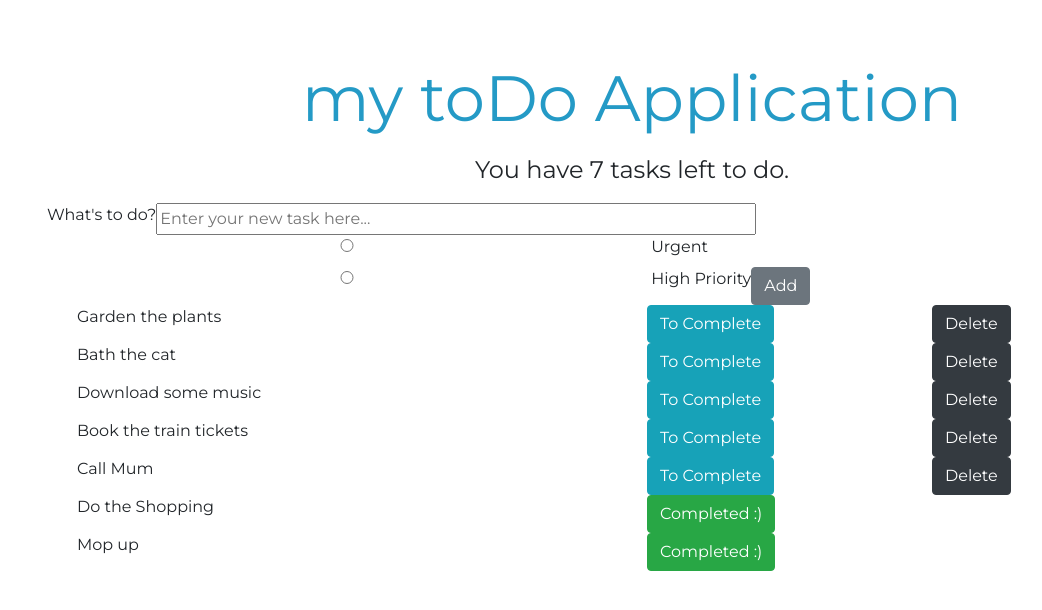
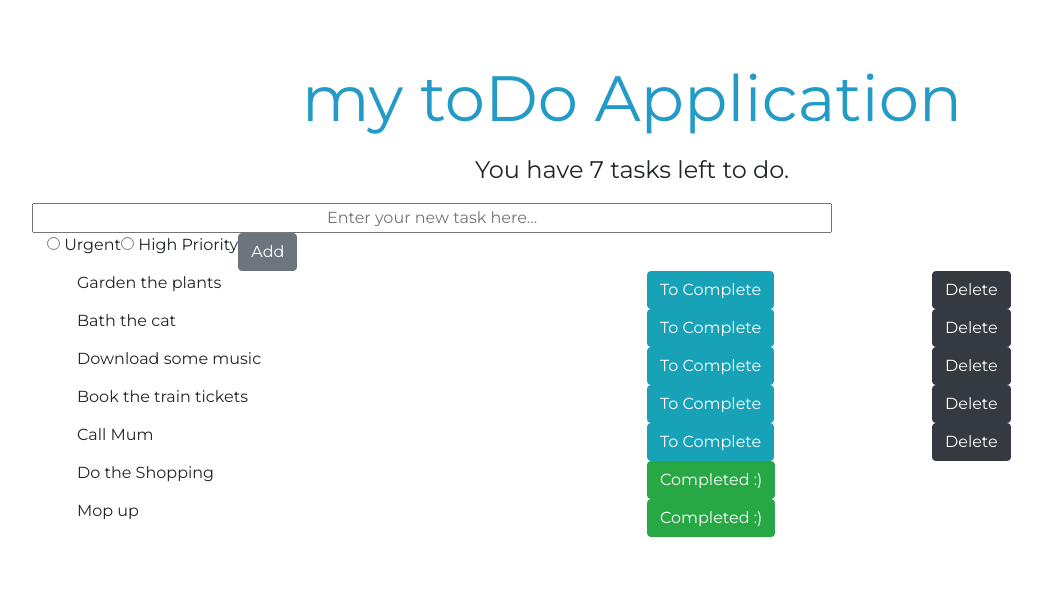
Before and after one commit to lucymulligan/todo-app-frontend, a React app: page / in a window 1280 px wide. Shown: the top 610 px of the page, without its empty margins (8-1050 px from the left). Built offline with nearby package versions, Linux system fonts and the light colour scheme.

Commit message:
Tweaking styling

```diff
--- a/src/App.js
+++ b/src/App.js
@@ -6,6 +6,7 @@ import Header from './components/Header';
 import Nav from './components/Nav';
 import TaskCounter from './components/TaskCounter';
 import uuid from 'uuid/v4';
+
 
 
 class App extends React.Component {
--- a/src/components/AddItem.js
+++ b/src/components/AddItem.js
@@ -24,12 +24,14 @@ class addItem extends React.Component {
 
     render() {
         return (
-            <div id="addTasks">
+            <div>
                 <div className="row">
-                <label htmlFor="inputNewToDo">What's to do?</label>
-                <input type="text" id="inputNewToDo" placeholder="Enter your new task here..." value = {this.state.text} onChange={this.handleChange}/>
-                </div>
-                <div id="radioButtons" className="row">
+                <label className="inputName" htmlFor="inputNewToDo"></label>
+                <div className="row">
+                <input type="text" className="inputNewToDo" placeholder="Enter your new task here..." value = {this.state.text} onChange={this.handleChange}/>
+                </div></div>
+
+                <div class Name="radioButtons" className="row">
                 <label htmlFor="urgent"><input id="Urgent" type="radio" name="urgent-important" /> Urgent </label>
                 <label htmlFor="important"><input id="important" type="radio" name="indoor-important" /> High Priority</label>
                 <button onClick={this.handleClick} class="btn btn-secondary">Add</button>
--- a/src/components/Additem.css
+++ b/src/components/Additem.css
@@ -1,13 +1,8 @@
-input {
-    width: 600px;
+.inputNewToDo {
+    width: 800px;
+    text-align: center;
 }
 
 .radioButtons {
-    align-content: center;
-    margin: auto
+    padding: 40px
 }
-
-.addTasks {
-    align-content: center;
-    margin: auto
-}
```
